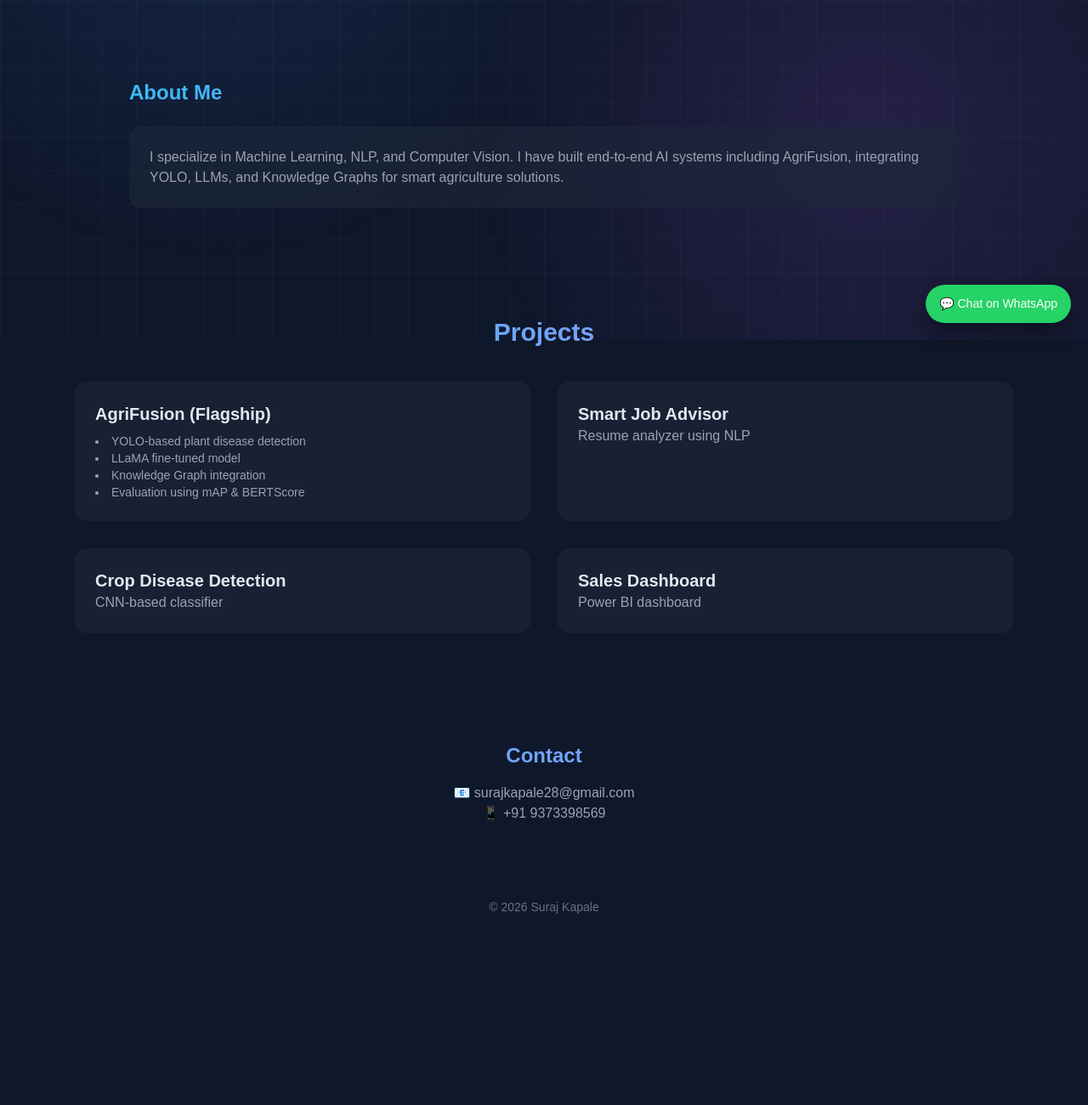
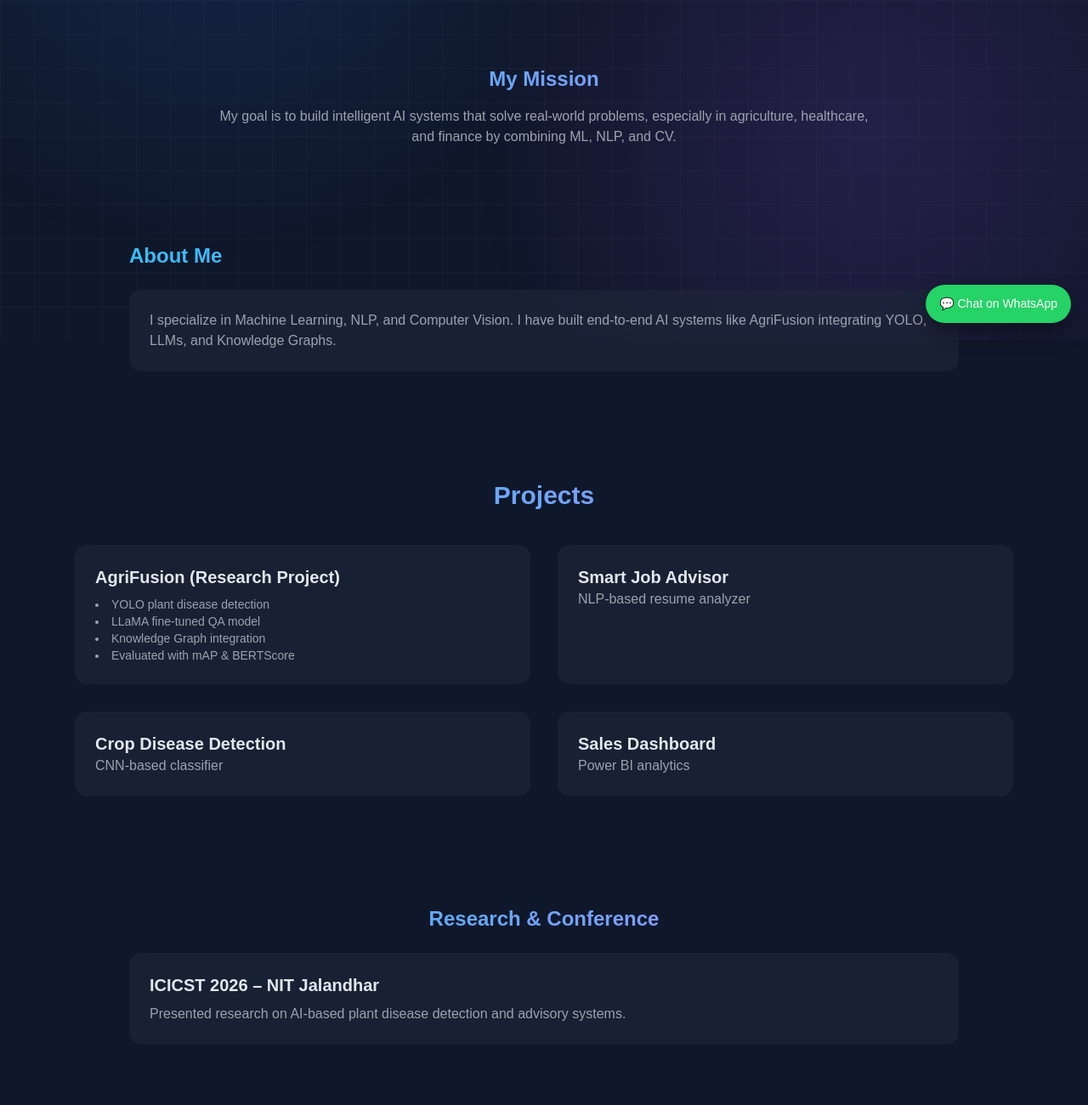
Before and after one commit to surajkapale28/Portfolio-suraj, a plain HTML site: page index.html in a window 1280 px wide. Shown: the part 400-1700 px from the top of the page at 85% size. Before the commit the page ends 1501 px from the top, so only its background shows below. Drawn offline with nearby package versions, Linux system fonts and the light colour scheme.

Commit message:
Update index.html

```diff
--- a/index.html
+++ b/index.html
@@ -37,7 +37,7 @@
       z-index: -1;
     }
 
-    /* CARD */
+    /* CARD STYLE */
     .card {
       background: rgba(30, 41, 59, 0.6);
       backdrop-filter: blur(10px);
@@ -51,7 +51,6 @@
       box-shadow: 0 20px 50px rgba(0,0,0,0.5);
     }
 
-    /* GLOW BORDER */
     .card::before {
       content: "";
       position: absolute;
@@ -112,10 +111,8 @@
 <!-- HERO -->
 <section class="py-20 px-6 max-w-6xl mx-auto flex flex-col md:flex-row items-center gap-10">
 
-  <!-- PHOTO -->
   <img src="profile.jpg" class="w-52 h-52 rounded-full border-4 border-blue-500">
 
-  <!-- TEXT -->
   <div>
     <h2 class="text-4xl font-bold gradient-text mb-4">
       Data Scientist & ML Engineer
@@ -137,6 +134,15 @@
 
 </section>
 
+<!-- MISSION -->
+<section class="max-w-5xl mx-auto py-12 px-6 text-center">
+  <h3 class="text-2xl font-bold gradient-text mb-4">My Mission</h3>
+  <p class="text-gray-400 max-w-3xl mx-auto">
+    My goal is to build intelligent AI systems that solve real-world problems,
+    especially in agriculture, healthcare, and finance by combining ML, NLP, and CV.
+  </p>
+</section>
+
 <!-- ABOUT -->
 <section id="about" class="max-w-5xl mx-auto py-16 px-6">
   <h3 class="text-2xl font-bold mb-6 gradient-text">About Me</h3>
@@ -144,8 +150,7 @@
   <div class="card p-6">
     <p class="text-gray-400">
       I specialize in Machine Learning, NLP, and Computer Vision. I have built
-      end-to-end AI systems including AgriFusion, integrating YOLO, LLMs,
-      and Knowledge Graphs for smart agriculture solutions.
+      end-to-end AI systems like AgriFusion integrating YOLO, LLMs, and Knowledge Graphs.
     </p>
   </div>
 </section>
@@ -157,18 +162,18 @@
   <div class="grid md:grid-cols-2 gap-8">
 
     <div class="card p-6">
-      <h4 class="text-xl font-semibold mb-2">AgriFusion (Flagship)</h4>
+      <h4 class="text-xl font-semibold mb-2">AgriFusion (Research Project)</h4>
       <ul class="text-sm text-gray-400 list-disc list-inside">
-        <li>YOLO-based plant disease detection</li>
-        <li>LLaMA fine-tuned model</li>
+        <li>YOLO plant disease detection</li>
+        <li>LLaMA fine-tuned QA model</li>
         <li>Knowledge Graph integration</li>
-        <li>Evaluation using mAP & BERTScore</li>
+        <li>Evaluated with mAP & BERTScore</li>
       </ul>
     </div>
 
     <div class="card p-6">
       <h4 class="text-xl font-semibold">Smart Job Advisor</h4>
-      <p class="text-gray-400">Resume analyzer using NLP</p>
+      <p class="text-gray-400">NLP-based resume analyzer</p>
     </div>
 
     <div class="card p-6">
@@ -178,9 +183,21 @@
 
     <div class="card p-6">
       <h4 class="text-xl font-semibold">Sales Dashboard</h4>
-      <p class="text-gray-400">Power BI dashboard</p>
+      <p class="text-gray-400">Power BI analytics</p>
     </div>
 
+  </div>
+</section>
+
+<!-- CONFERENCE -->
+<section class="max-w-5xl mx-auto py-16 px-6">
+  <h3 class="text-2xl font-bold gradient-text mb-6 text-center">Research & Conference</h3>
+
+  <div class="card p-6">
+    <h4 class="text-xl font-semibold mb-2">ICICST 2026 – NIT Jalandhar</h4>
+    <p class="text-gray-400">
+      Presented research on AI-based plant disease detection and advisory systems.
+    </p>
   </div>
 </section>
 
@@ -191,7 +208,7 @@
   <p class="text-gray-400">📱 +91 9373398569</p>
 </section>
 
-<!-- WHATSAPP BUTTON -->
+<!-- WHATSAPP -->
 <a href="https://wa.me/919373398569" target="_blank" class="whatsapp-btn">
   💬 Chat on WhatsApp
 </a>
```
